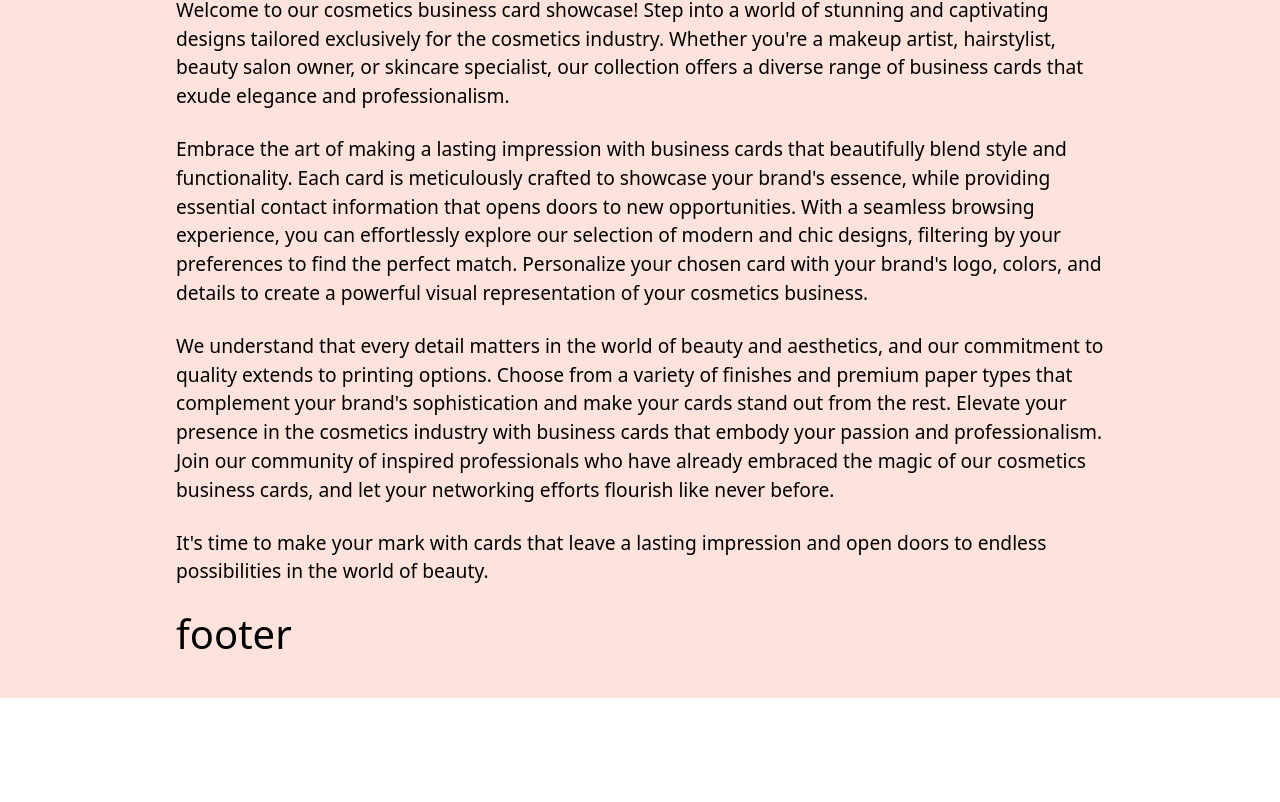
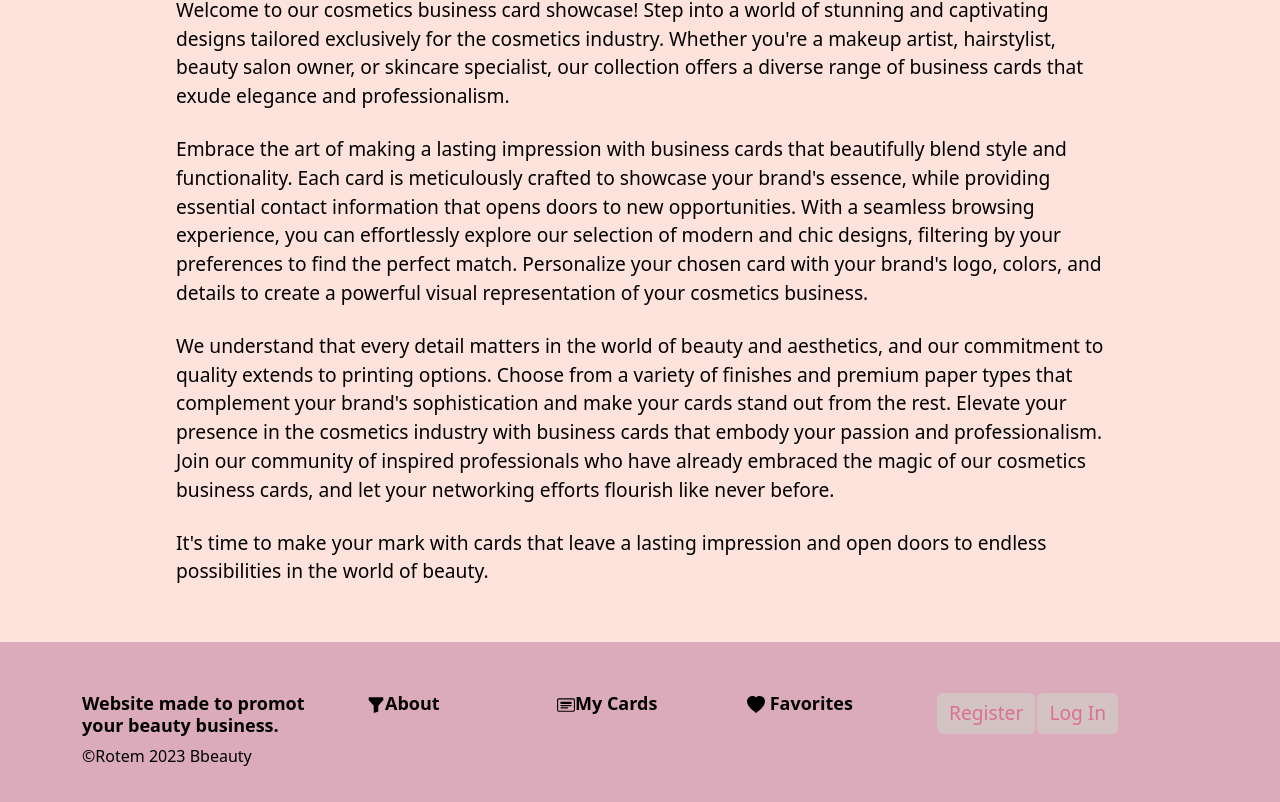
Before and after one commit to rotemfuks/Bbeauty, a React (Create React App) app: page /about in a window 1280 px wide. Shown: the part 212-1014 px from the top of the page. Before the commit the page ends 910 px from the top, so only its background shows below. Built offline with nearby package versions, Linux system fonts and the light colour scheme; data requests are answered from the project's data file.

Commit message:
footer design to stay on bottom and content

```diff
--- a/src/App.module.scss
+++ b/src/App.module.scss
@@ -4,7 +4,9 @@
   .pageContent {
     max-width: 60rem;
     margin: 0 auto;
+    // align-items: center;
     padding: 2rem 1rem;
+    min-height: 63vh;
   }
 }
 
--- a/src/App.tsx
+++ b/src/App.tsx
@@ -43,8 +43,8 @@ function App() {
             <Route path="/business" element={<BusinessPage />} />
             <Route path="*" element={<PageNotFound />}></Route>
           </Routes>
-          <Footer/>
         </div>
+        <Footer />
       </Router>
     </div>
   );
--- a/src/components/Footer.module.scss
+++ b/src/components/Footer.module.scss
@@ -0,0 +1,36 @@
+.footer {
+  padding: 20px 0;
+  //   bottom: 0;
+  background-color: #dbabbb;
+  color: black;
+  width: 100%;
+  display: flex;
+  flex-direction: column;
+  justify-content: center;
+  align-items: center;
+  height: 20vh;
+
+  .footerColumn {
+    margin-bottom: 20px;
+
+    h5 {
+      font-size: 18px;
+      font-weight: bold;
+      margin-top: 2.3rem;
+    }
+  }
+}
+
+.logoutInButton {
+  background-color: #d3c3c3;
+  border: black;
+  font-size: 1.2rem;
+  color: palevioletred;
+  margin-right: 2px;
+  margin-top: 2.3rem;
+}
+
+.logoutInButton:hover {
+  background-color: palevioletred;
+  color: #d3c3c3;
+}
--- a/src/components/Footer.tsx
+++ b/src/components/Footer.tsx
@@ -1,12 +1,65 @@
 import { FunctionComponent } from "react";
 import styles from "./Footer.module.scss";
+import {
+  BsFillFunnelFill,
+  BsFillHeartFill,
+  BsCardHeading,
+} from "react-icons/bs";
+import { Button, Col, Container, Row } from "react-bootstrap";
+import { Link } from "react-router-dom";
 interface FooterProps {}
 
 const Footer: FunctionComponent<FooterProps> = () => {
   return (
-    <>
-      <h1>footer</h1>
-    </>
+    <footer className={styles.footer}>
+      <Container>
+        <Row>
+          <Col lg={3} md={6} sm={12}>
+            <div className={styles.footerColumn}>
+              <h5>Website made to promot your beauty business.</h5>
+              {/* Add your website details and credits here */}
+              <p>©Rotem {new Date().getFullYear()} Bbeauty</p>
+            </div>
+          </Col>
+          <Col lg={2} md={6} sm={6}>
+            <div className={styles.footerColumn}>
+              <Link to={"about"}>
+                <h5>
+                  <BsFillFunnelFill />
+                  About
+                </h5>
+              </Link>
+              {/* Add your about content here */}
+            </div>
+          </Col>
+          <Col lg={2} md={6} sm={6}>
+            <div className={styles.footerColumn}>
+              <Link to={"my-cards"}>
+                <h5>
+                  <BsCardHeading />
+                  My Cards
+                </h5>
+              </Link>
+              {/* Add your my cards content here */}
+            </div>
+          </Col>
+          <Col lg={2} md={6} sm={6}>
+            <div className={styles.footerColumn}>
+              <Link to={"favorites"}>
+                <h5>
+                  <BsFillHeartFill /> Favorites
+                </h5>
+              </Link>
+              {/* Add your favorites content here */}
+            </div>
+          </Col>
+          <Col lg={3} md={6} sm={6}>
+            <Button className={styles.logoutInButton}>Register</Button>
+            <Button className={styles.logoutInButton}>Log In</Button>
+          </Col>
+        </Row>
+      </Container>
+    </footer>
   );
 };
 
```
